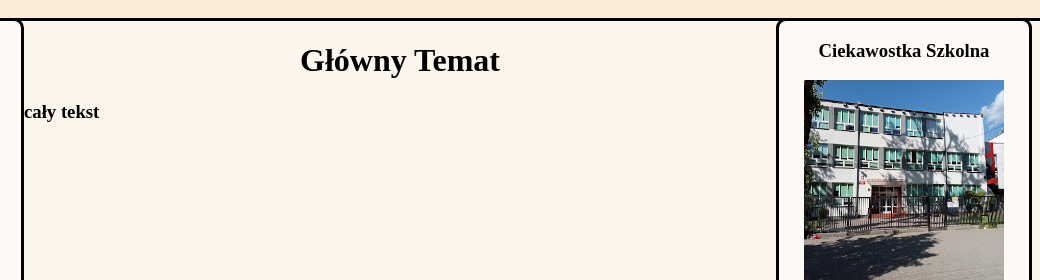
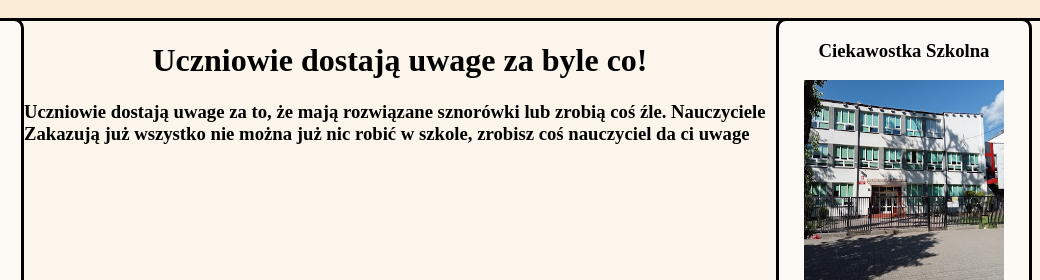
Before and after one commit to szkola382nrwarsawa/gazeta, a plain HTML site: page gazeta1.html in a window 1280 px wide. Shown: the part 168-448 px from the top of the page, 240-1280 px from the left. Drawn offline with Linux system fonts and the light colour scheme.

Commit message:
Update gazeta1.html

```diff
--- a/gazeta1.html
+++ b/gazeta1.html
@@ -43,11 +43,11 @@
     <div class="sro">
         <center>
             <h1>
-                Główny Temat
+                Uczniowie dostają uwage za byle co!
             </h1>
         </center>
         <h3>
-            cały tekst
+            Uczniowie dostają uwage za to, że mają rozwiązane sznorówki lub zrobią coś źle. Nauczyciele Zakazują już wszystko nie można już nic robić w szkole, zrobisz coś nauczyciel da ci uwage
         </h3>
     </div>
     <div>
```
